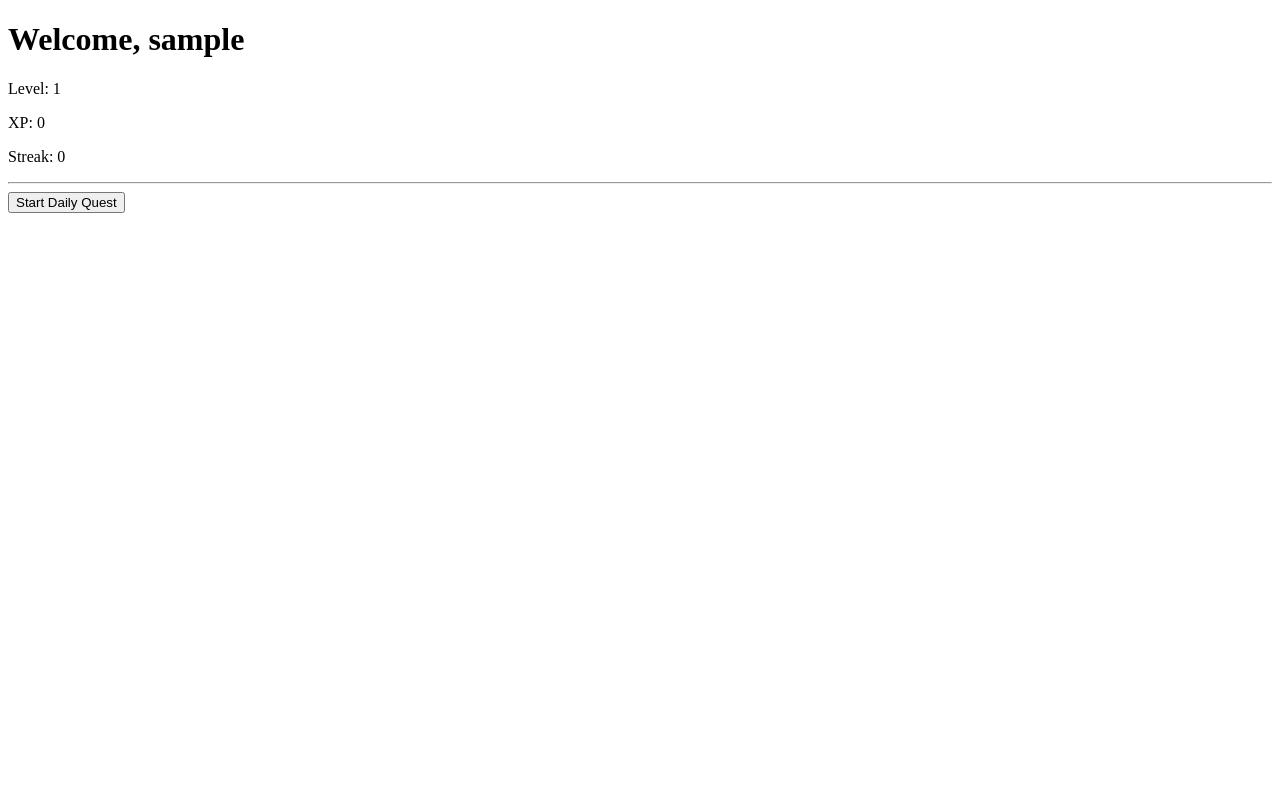
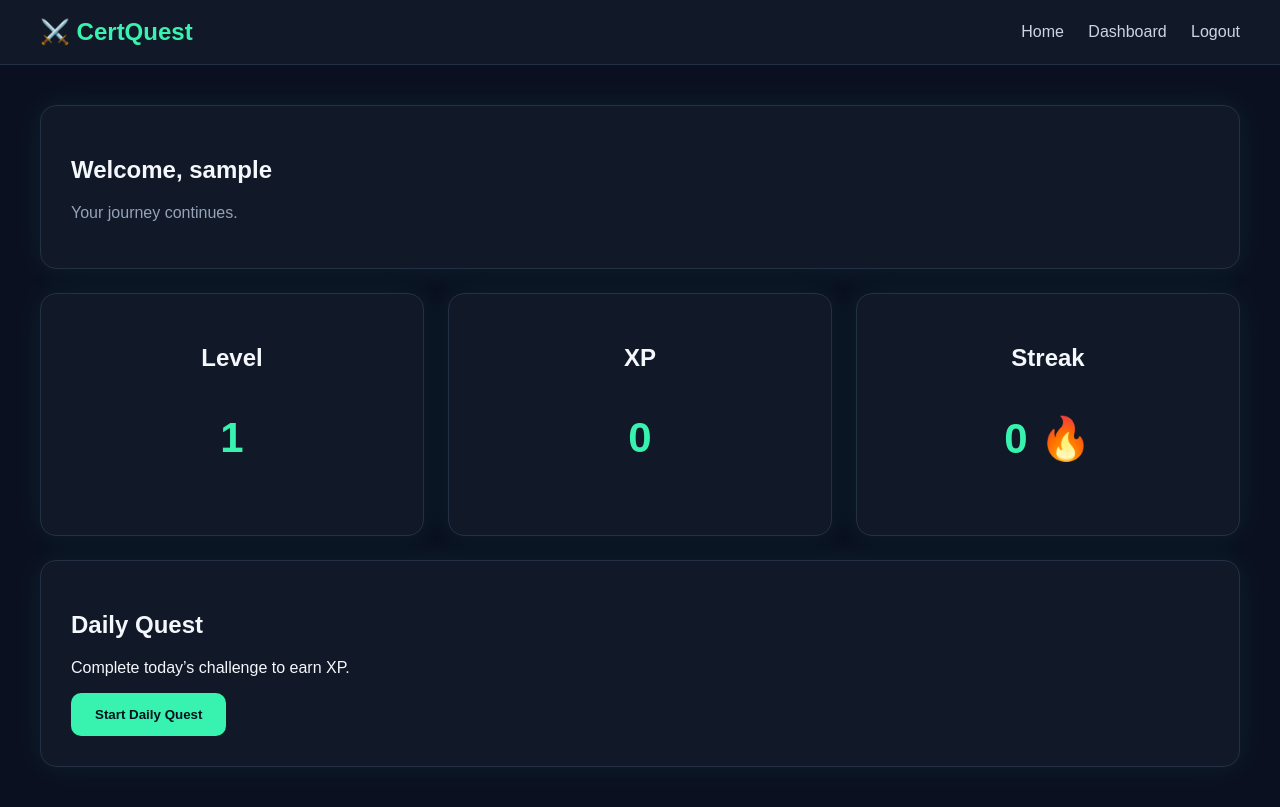
Before and after one commit to Prevail24/CertQuest, a Django app: page /dashboard/ in a window 1280 px wide. Before the commit the page ends 213 px from the top, so only its background shows below. Run offline with Django 4.2, Linux system fonts and the light colour scheme; the visitor is signed in with stand-in values (Sample User, id 1).

Commit message:
Add CertQuest UI foundation

```diff
--- a/core/settings.py
+++ b/core/settings.py
@@ -114,6 +114,10 @@ USE_TZ = True
 
 STATIC_URL = "/static/"
 
+STATICFILES_DIRS = [
+    BASE_DIR / "static",
+]
+
 # Default primary key field type
 # https://docs.djangoproject.com/en/4.1/ref/settings/#default-auto-field
 
--- /dev/null
+++ b/static/css/style.css
@@ -0,0 +1,112 @@
+body {
+    margin: 0;
+    font-family: Arial, sans-serif;
+    background: #0b1020;
+    color: #f4f7fb;
+}
+
+.navbar {
+    display: flex;
+    justify-content: space-between;
+    align-items: center;
+    padding: 18px 40px;
+    background: #111827;
+    border-bottom: 1px solid #243044;
+}
+
+.logo {
+    font-size: 24px;
+    font-weight: bold;
+    color: #38f2af;
+}
+
+.navbar a {
+    color: #cbd5e1;
+    text-decoration: none;
+    margin-left: 20px;
+}
+
+.navbar a:hover {
+    color: #38f2af;
+}
+
+.page-container {
+    padding: 40px;
+}
+
+.hero-card,
+.card {
+    background: #111827;
+    border: 1px solid #243044;
+    border-radius: 16px;
+    padding: 30px;
+    box-shadow: 0 0 30px rgba(56, 242, 175, 0.08);
+}
+
+.hero-card {
+    max-width: 700px;
+    margin: 80px auto;
+    text-align: center;
+}
+
+.hero-card h1 {
+    font-size: 48px;
+    margin-bottom: 10px;
+}
+
+.subtitle {
+    color: #94a3b8;
+}
+
+.dashboard-grid {
+    display: grid;
+    grid-template-columns: repeat(3, 1fr);
+    gap: 24px;
+}
+
+.dashboard-grid .card:first-child,
+.quest-card {
+    grid-column: span 3;
+}
+
+.stat-card {
+    text-align: center;
+}
+
+.stat-number {
+    font-size: 42px;
+    font-weight: bold;
+    color: #38f2af;
+}
+
+.primary-button {
+    display: inline-block;
+    background: #38f2af;
+    color: #06111f;
+    border: none;
+    padding: 14px 24px;
+    border-radius: 10px;
+    font-weight: bold;
+    text-decoration: none;
+    cursor: pointer;
+}
+
+.primary-button:hover {
+    background: #2dd49b;
+}
+
+@media (max-width: 800px) {
+    .dashboard-grid {
+        grid-template-columns: 1fr;
+    }
+
+    .dashboard-grid .card:first-child,
+    .quest-card {
+        grid-column: span 1;
+    }
+
+    .navbar {
+        flex-direction: column;
+        gap: 12px;
+    }
+}
--- a/templates/base.html
+++ b/templates/base.html
@@ -0,0 +1,32 @@
+{% load static %}
+
+<!DOCTYPE html>
+<html>
+<head>
+    <title>{% block title %}CertQuest{% endblock %}</title>
+    <link rel="stylesheet" href="{% static 'css/style.css' %}">
+</head>
+<body>
+
+<header class="navbar">
+    <div class="logo">⚔️ CertQuest</div>
+
+    <nav>
+        <a href="/">Home</a>
+        <a href="/dashboard/">Dashboard</a>
+
+        {% if user.is_authenticated %}
+            <a href="/accounts/logout/">Logout</a>
+        {% else %}
+            <a href="/accounts/login/">Login</a>
+        {% endif %}
+    </nav>
+</header>
+
+<main class="page-container">
+    {% block content %}
+    {% endblock %}
+</main>
+
+</body>
+</html>
--- a/templates/dashboard.html
+++ b/templates/dashboard.html
@@ -1,21 +1,35 @@
-<!DOCTYPE html>
-<html>
-<head>
-    <title>CertQuest Dashboard</title>
-</head>
-<body>
+{% extends "base.html" %}
 
-<h1>Welcome, {{ request.user.username }}</h1>
+{% block title %}CertQuest | Dashboard{% endblock %}
 
-<p>Level: {{ profile.level }}</p>
-<p>XP: {{ profile.xp }}</p>
-<p>Streak: {{ profile.streak }}</p>
+{% block content %}
+<section class="dashboard-grid">
 
-<hr>
+    <div class="card">
+        <h1>Welcome, {{ request.user.username }}</h1>
+        <p class="subtitle">Your journey continues.</p>
+    </div>
 
-<button>
-    Start Daily Quest
-</button>
+    <div class="card stat-card">
+        <h2>Level</h2>
+        <p class="stat-number">{{ profile.level }}</p>
+    </div>
 
-</body>
-</html>
+    <div class="card stat-card">
+        <h2>XP</h2>
+        <p class="stat-number">{{ profile.xp }}</p>
+    </div>
+
+    <div class="card stat-card">
+        <h2>Streak</h2>
+        <p class="stat-number">{{ profile.streak }} 🔥</p>
+    </div>
+
+    <div class="card quest-card">
+        <h2>Daily Quest</h2>
+        <p>Complete today’s challenge to earn XP.</p>
+        <button class="primary-button">Start Daily Quest</button>
+    </div>
+
+</section>
+{% endblock %}
```
Also changed, not shown: templates/home.html (+9 -8 lines).
